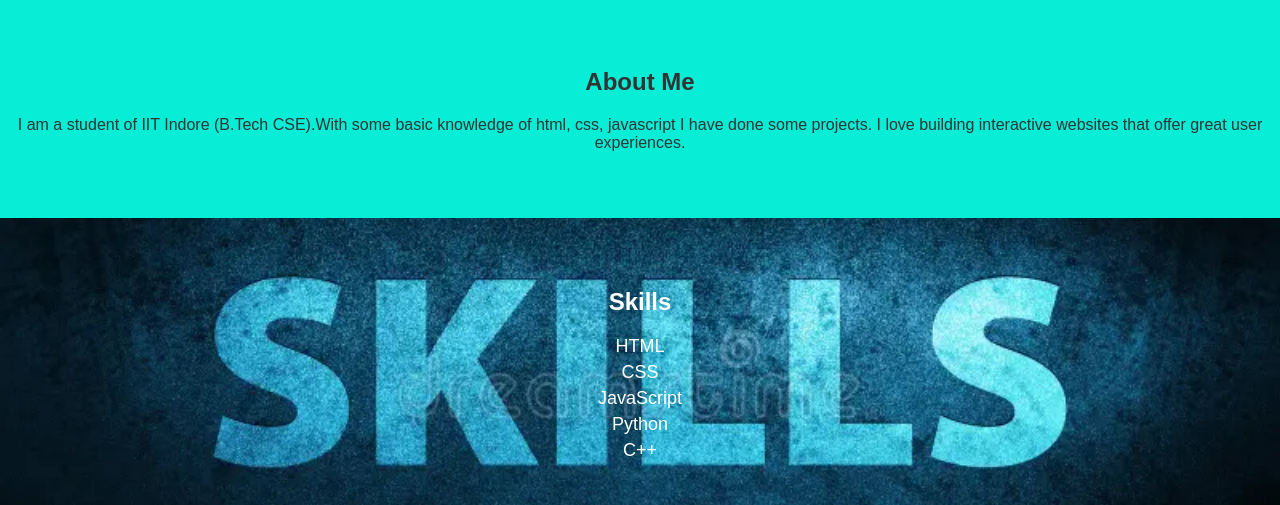
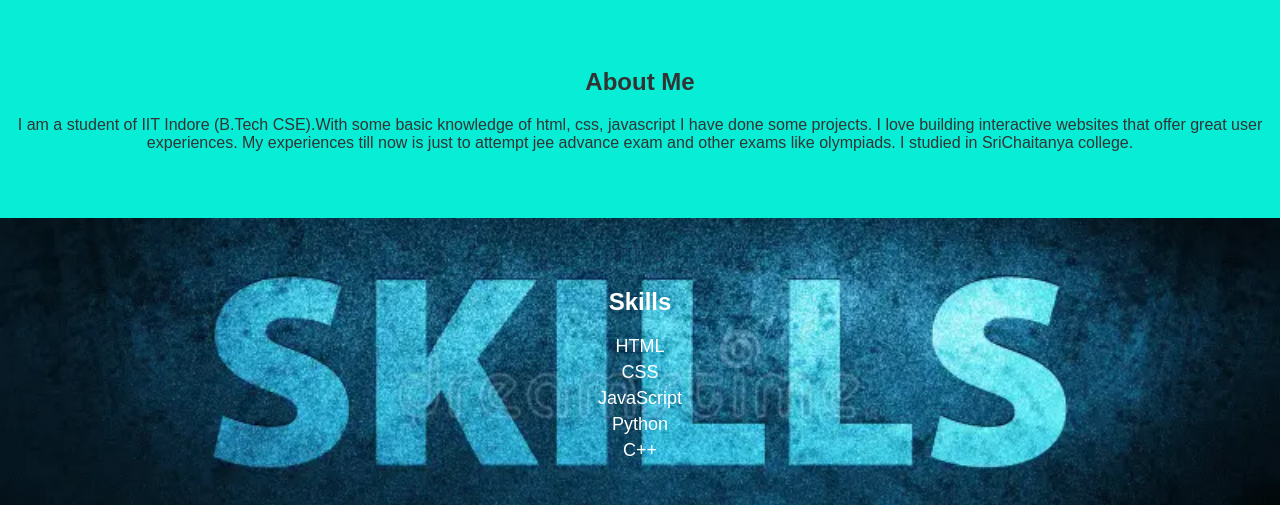
Before and after one commit to 1054reddy/Personal-portfolio-, a plain HTML site: page index.html in a window 1280 px wide. Shown: the part 943-1448 px from the top of the page. Drawn offline with Linux system fonts and the light colour scheme.

Commit message:
Update index.html

```diff
--- a/index.html
+++ b/index.html
@@ -32,7 +32,8 @@
     <!-- About Section -->
     <section id="about">
         <h2>About Me</h2>
-        <p>I am a student of IIT Indore (B.Tech CSE).With some basic knowledge of html, css, javascript I have done some projects. I love building interactive websites that offer great user experiences.</p>
+        <p>I am a student of IIT Indore (B.Tech CSE).With some basic knowledge of html, css, javascript I have done some projects. I love building interactive websites that offer great user experiences.
+        My experiences till now is just to attempt jee advance exam and other exams like olympiads. I studied in SriChaitanya college.</p>
     </section>
 
     <!-- Skills Section -->
```
